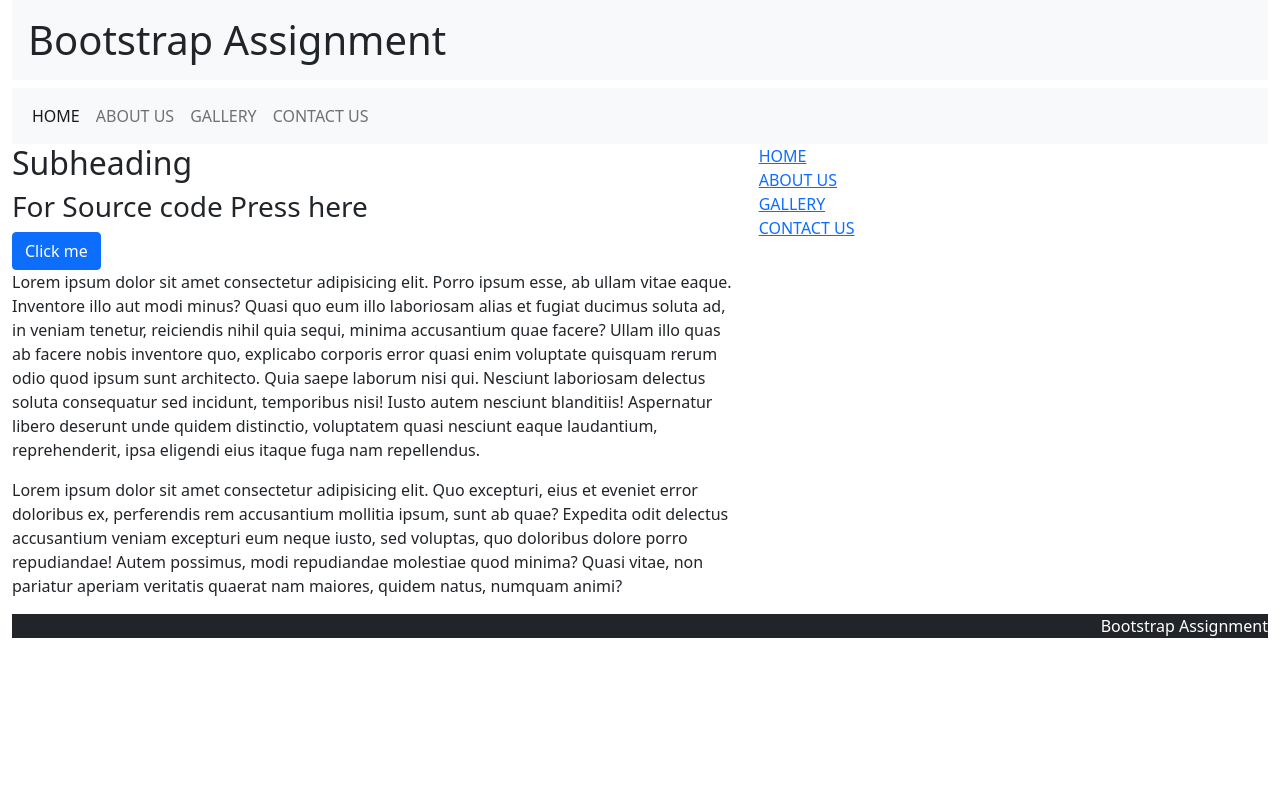
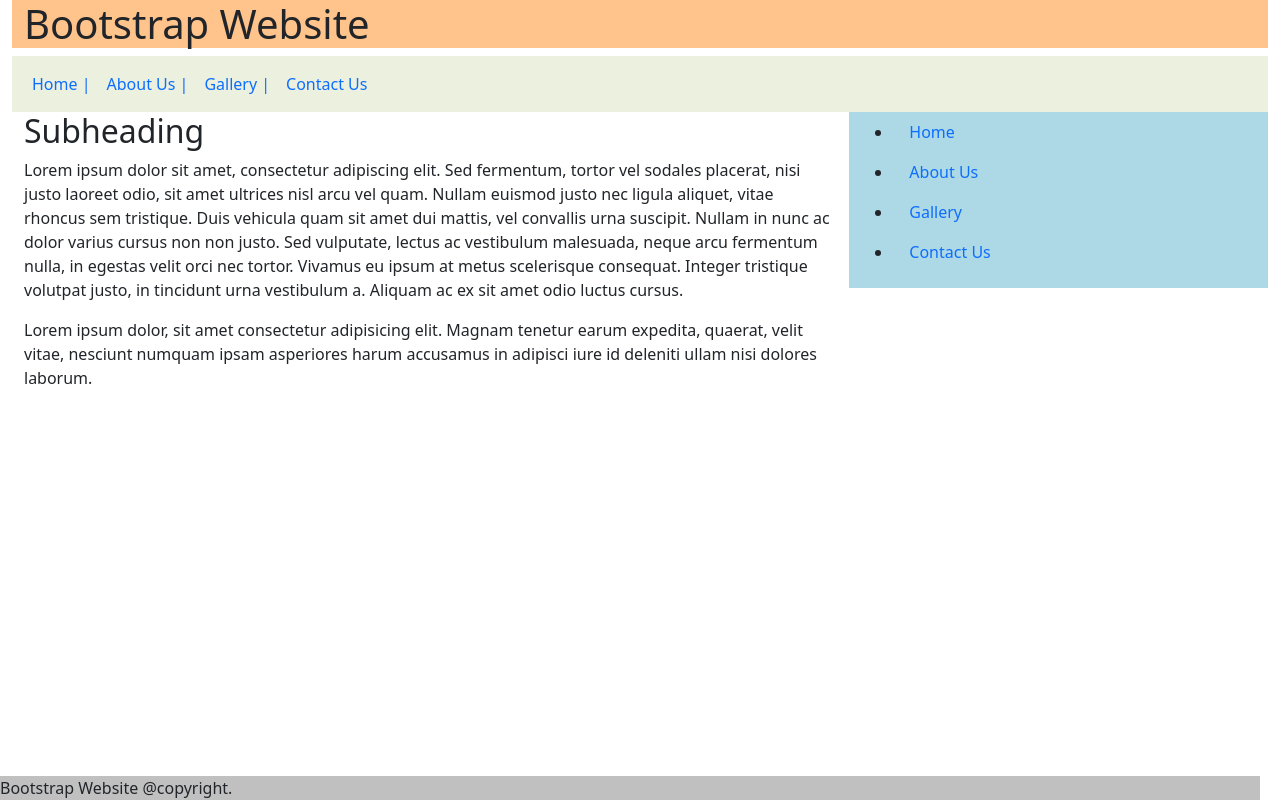
Before and after one commit to Trident09/Semester-5, a plain HTML site: page Web/bootstrap/index.html in a window 1280 px wide. Drawn offline with nearby package versions, Linux system fonts and the light colour scheme.

Commit message:
changes to the styling of webpage

```diff
--- a/Web/bootstrap/index.html
+++ b/Web/bootstrap/index.html
@@ -9,115 +9,131 @@
 			integrity="sha384-+0n0xVW2eSR5OomGNYDnhzAbDsOXxcvSN1TPprVMTNDbiYZCxYbOOl7+AMvyTG2x"
 			crossorigin="anonymous"
 		/>
+		<style>
+			* {
+				box-sizing: border-box;
+				margin: 0;
+				padding: 0;
+			}
+		</style>
 	</head>
 	<body>
 		<div class="container-fluid">
 			<!-- Website Name -->
-			<div class="row">
-				<div class="col-12">
-					<h1 class="text-start bg-light p-3">
-						Bootstrap Assignment
-					</h1>
-				</div>
+			<div
+				class="container-fluid"
+				style="background-color: #ffc38c"
+			>
+				<h1 style="font-size: 40px">Bootstrap Website</h1>
 			</div>
 
 			<!-- Navbar -->
-			<nav class="navbar navbar-expand-lg navbar-light bg-light">
-				<div class="container-fluid">
+			<nav
+				class="navbar navbar-expand-lg"
+				style="background-color: #ecf0df"
+			>
+				<div
+					class="container-fluid"
+					style="background-color: #ecf0df"
+				>
+					<div class="navbar-nav mr-auto">
+						<a
+							class="nav-item nav-link"
+							href="#"
+							>Home |</a
+						>
+						<a
+							class="nav-item nav-link"
+							href="#"
+							>About Us |</a
+						>
+						<a
+							class="nav-item nav-link"
+							href="#"
+							>Gallery |</a
+						>
+						<a
+							class="nav-item nav-link"
+							href="#"
+							>Contact Us</a
+						>
+					</div>
+				</div>
+			</nav>
+
+			<!-- Main Content -->
+			<div class="container-fluid">
+				<div class="row">
+					<div class="col-8">
+						<h2>Subheading</h2>
+						<p>
+							Lorem ipsum dolor sit amet, consectetur adipiscing
+							elit. Sed fermentum, tortor vel sodales placerat,
+							nisi justo laoreet odio, sit amet ultrices nisl arcu
+							vel quam. Nullam euismod justo nec ligula aliquet,
+							vitae rhoncus sem tristique. Duis vehicula quam sit
+							amet dui mattis, vel convallis urna suscipit. Nullam
+							in nunc ac dolor varius cursus non non justo. Sed
+							vulputate, lectus ac vestibulum malesuada, neque
+							arcu fermentum nulla, in egestas velit orci nec
+							tortor. Vivamus eu ipsum at metus scelerisque
+							consequat. Integer tristique volutpat justo, in
+							tincidunt urna vestibulum a. Aliquam ac ex sit amet
+							odio luctus cursus.
+						</p>
+						<p>
+							Lorem ipsum dolor, sit amet consectetur adipisicing
+							elit. Magnam tenetur earum expedita, quaerat, velit
+							vitae, nesciunt numquam ipsam asperiores harum
+							accusamus in adipisci iure id deleniti ullam nisi
+							dolores laborum.
+						</p>
+					</div>
 					<div
-						class="collapse navbar-collapse"
-						id="navbarNav"
+						class="col-4 d-flex flex-column"
+						style="background-color: lightblue; height: 100%"
 					>
-						<ul class="navbar-nav mb-2 mb-lg-0">
+						<ul>
 							<li class="nav-item">
 								<a
-									class="nav-link active"
-									aria-current="page"
+									class="nav-link"
 									href="#"
-									>HOME</a
+									>Home</a
 								>
 							</li>
 							<li class="nav-item">
 								<a
 									class="nav-link"
 									href="#"
-									>ABOUT US</a
+									>About Us</a
 								>
 							</li>
 							<li class="nav-item">
 								<a
 									class="nav-link"
 									href="#"
-									>GALLERY</a
+									>Gallery</a
 								>
 							</li>
 							<li class="nav-item">
 								<a
 									class="nav-link"
 									href="#"
-									>CONTACT US</a
+									>Contact Us</a
 								>
 							</li>
 						</ul>
 					</div>
 				</div>
-			</nav>
-
-			<!-- Main Content -->
-			<div class="row">
-				<div class="col-7">
-					<section>
-						<h2>Subheading</h2>
-						<h3>For Source code Press here</h3>
-						<a
-							href="https://github.com/Trident09/Semester-5/tree/main/Web/bootstrap"
-							class="btn btn-primary"
-							>Click me</a
-						>
-						<p>
-							Lorem ipsum dolor sit amet consectetur adipisicing
-							elit. Porro ipsum esse, ab ullam vitae eaque.
-							Inventore illo aut modi minus? Quasi quo eum illo
-							laboriosam alias et fugiat ducimus soluta ad, in
-							veniam tenetur, reiciendis nihil quia sequi, minima
-							accusantium quae facere? Ullam illo quas ab facere
-							nobis inventore quo, explicabo corporis error quasi
-							enim voluptate quisquam rerum odio quod ipsum sunt
-							architecto. Quia saepe laborum nisi qui. Nesciunt
-							laboriosam delectus soluta consequatur sed incidunt,
-							temporibus nisi! Iusto autem nesciunt blanditiis!
-							Aspernatur libero deserunt unde quidem distinctio,
-							voluptatem quasi nesciunt eaque laudantium,
-							reprehenderit, ipsa eligendi eius itaque fuga nam
-							repellendus.
-						</p>
-						<p>
-							Lorem ipsum dolor sit amet consectetur adipisicing
-							elit. Quo excepturi, eius et eveniet error doloribus
-							ex, perferendis rem accusantium mollitia ipsum, sunt
-							ab quae? Expedita odit delectus accusantium veniam
-							excepturi eum neque iusto, sed voluptas, quo
-							doloribus dolore porro repudiandae! Autem possimus,
-							modi repudiandae molestiae quod minima? Quasi vitae,
-							non pariatur aperiam veritatis quaerat nam maiores,
-							quidem natus, numquam animi?
-						</p>
-					</section>
-				</div>
-				<div class="col-5">
-					<ul class="list-unstyled">
-						<li><a href="#">HOME</a></li>
-						<li><a href="#">ABOUT US</a></li>
-						<li><a href="#">GALLERY</a></li>
-						<li><a href="#">CONTACT US</a></li>
-					</ul>
-				</div>
 			</div>
 
 			<!-- Footer -->
-			<footer class="text-end bg-dark text-white">
-				<p>Bootstrap Assignment</p>
-			</footer>
+			<div
+				class="fixed-bottom text-right"
+				style="margin-right: 20px; background-color: silver"
+			>
+				Bootstrap Website @copyright.
+			</div>
 		</div>
 
 		<!-- JavaScript Bundle with Popper -->
@@ -128,3 +144,36 @@
 		></script>
 	</body>
 </html>
+
+<!--
+
+<div class="container-fluid">
+  <div class="row">
+    <div class="col-8">
+      <h2>Subheading</h2>
+      <p>Lorem ipsum dolor sit amet, consectetur adipiscing elit. Sed fermentum, tortor vel sodales placerat, nisi justo laoreet odio, sit amet ultrices nisl arcu vel quam. Nullam euismod justo nec ligula aliquet, vitae rhoncus sem tristique. Duis vehicula quam sit amet dui mattis, vel convallis urna suscipit. Nullam in nunc ac dolor varius cursus non non justo. Sed vulputate, lectus ac vestibulum malesuada, neque arcu fermentum nulla, in egestas velit orci nec tortor. Vivamus eu ipsum at metus scelerisque consequat. Integer tristique volutpat justo, in tincidunt urna vestibulum a. Aliquam ac ex sit amet odio luctus cursus.
+
+
+</p>
+      <p>Phasellus eu nunc sit amet orci consectetur fringilla. Sed eget mi vel quam facilisis cursus eu at elit. Curabitur nec ligula id turpis cursus aliquet. Integer eu metus quis nisl vestibulum dignissim. Nullam at consequat nisl. Nunc congue nisl vel tellus laoreet fermentum. Aenean ut libero sed ante</p>
+    </div>
+    <div class="col-4 d-flex flex-column" style="background-color:lightblue; height:100%">
+     <ul>
+      <li class="nav-item"><a class="nav-link" href="#">Home</a></li>
+      <li class="nav-item"><a class="nav-link" href="#">About Us</a></li>
+      <li class="nav-item"><a class="nav-link" href="#">Gallery</a></li>
+      <li class="nav-item"><a class="nav-link" href="#">Contact Us</a></li>
+    </ul>
+    </div>
+  </div>
+</div>
+<div class="fixed-bottom text-right" style="margin-right:20px; background-color:silver;">
+    Website Name @copyright.
+</div>
+
+
+    <script src="https://stackpath.bootstrapcdn.com/bootstrap/4.3.1/js/bootstrap.bundle.min.js"></script>
+</body>
+</html>
+
+ -->
```
